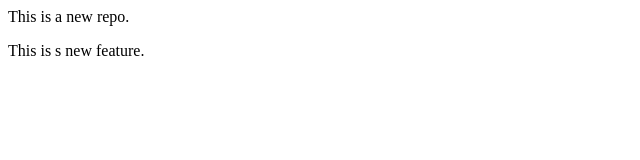
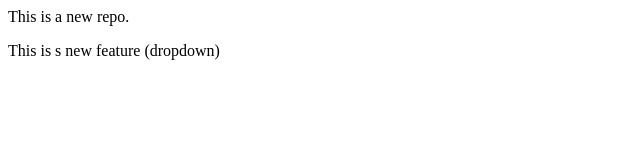
Before and after one commit to niaranaind/localrepo, a plain HTML site: page index.html in a window 1280 px wide. Shown: the full height of the page, 0-640 px from the left. Drawn offline with Linux system fonts and the light colour scheme.

Commit message:
Add dropdown

```diff
--- a/index.html
+++ b/index.html
@@ -1,2 +1,2 @@
 <p>This is a new repo.</p>
-<p>This is s new feature.</p>
+<p>This is s new feature (dropdown)</p>
```
